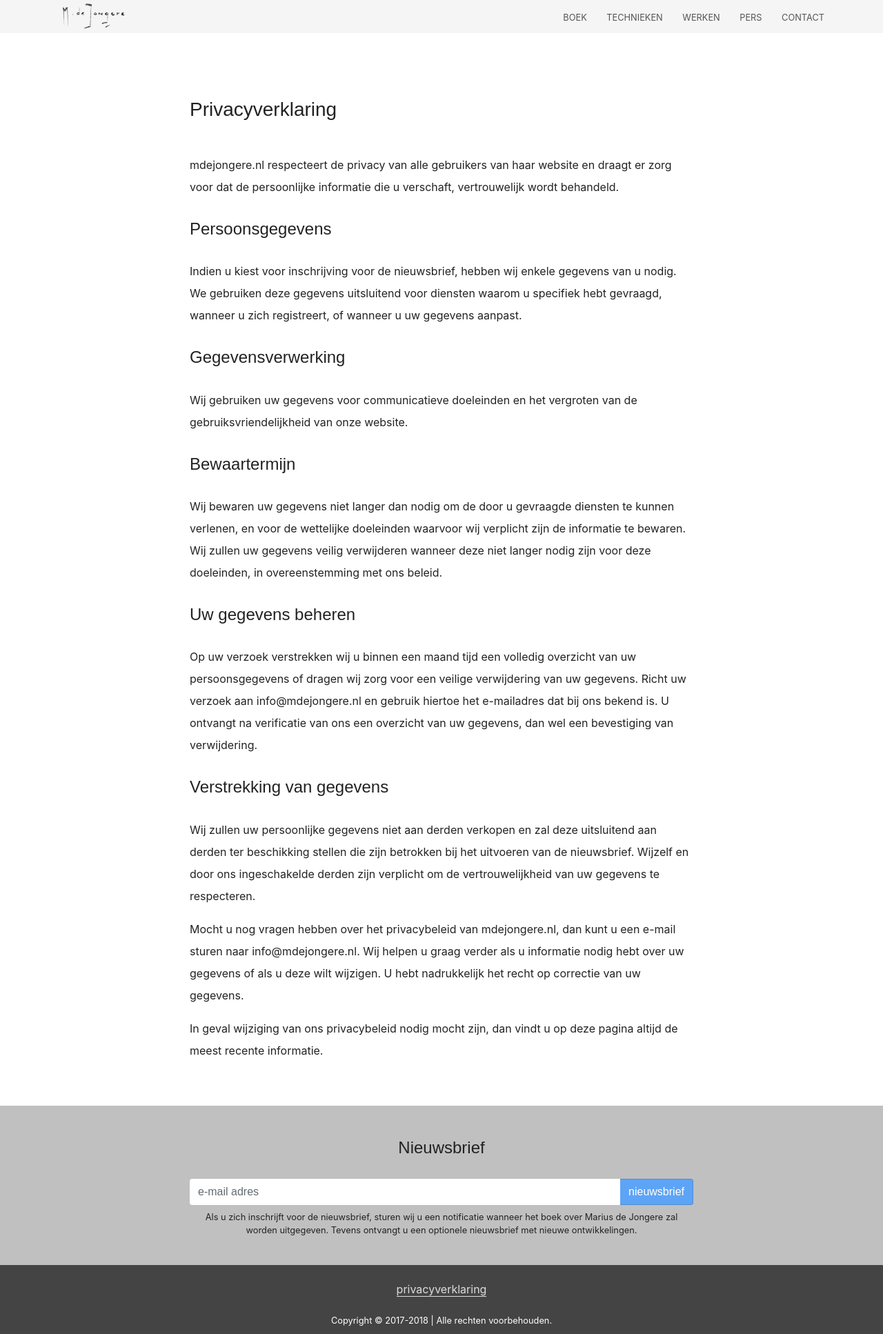
After one commit to snirp/mdejongere.nl, a Flask app: page /privacy.html in a window 1280 px wide. The commit adds this page. Shown: the whole page at 69% size. Run offline with Flask 2, Linux system fonts and the light colour scheme; some libraries are stand-ins or nearby versions; some web fonts are replaced.

Commit message:
Privacy stuff

```diff
--- a/app.py
+++ b/app.py
@@ -14,6 +14,11 @@ HOSTING_DOMAIN = 'http://mdejongere.nl/'
 @app.route("/")
 def index():
     return render_template('index.html')
+
+
+@app.route("/privacy.html")
+def privacy():
+    return render_template('privacy.html')
 
 
 @app.route("/boek.html")
--- a/static/css/main-2.css
+++ b/static/css/main-2.css
@@ -7,7 +7,7 @@ body {
   line-height: 2rem;
   color: #222;
   font-size: 16px;
-  margin: 0 0 60px;
+  margin: 0 0 100px;
 }
 
 body#index header {
@@ -55,6 +55,16 @@ address {
 
 a {
   color: #5EA4F6;
+}
+
+footer a:link, footer a:visited, footer a:hover, footer a:active {
+  color: #ddd;
+  text-decoration: none;
+  border-bottom: 1px solid #ddd;
+}
+
+footer a:hover {
+  border-bottom-color: #5EA4F6;
 }
 
 h1, h2, h3, h4, h5, h6, blockquote {
@@ -107,7 +117,7 @@ footer {
   position: absolute;
   left: 0;
   bottom: 0;
-  height: 60px;
+  height: 100px;
   width: 100%;
   overflow:hidden;
 }
--- a/templates/base.html
+++ b/templates/base.html
@@ -93,8 +93,11 @@
 </section>
 
 <footer class="container-fuid text-center">
-  <p class="small pt-4 pb-3 mb-0">
-    Copyright &copy; 2017 | Alle rechten voorbehouden.
+  <div class="pt-4 mb-0">
+      <a href="/privacy.html">privacyverklaring</a>
+  </div>
+  <div class="small pt-4 pb-3 mb-0">
+    Copyright &copy; 2017-2018 | Alle rechten voorbehouden.
   </p>
 </footer>
 {% endblock %}
--- /dev/null
+++ b/templates/privacy.html
@@ -0,0 +1,67 @@
+{% extends "base.html" %}
+
+{% block title %}Privacyverklaring MdeJongere.nl{% endblock %}
+
+{% block main %}
+<section>
+  <div class="row">
+    <div class="offset-md-2 col-md-8 col-12">
+        <h3>Privacyverklaring</h3>
+            <p>
+                mdejongere.nl respecteert de privacy van alle gebruikers van haar website en draagt er zorg
+                voor dat de persoonlijke informatie die u verschaft, vertrouwelijk wordt behandeld.
+            </p>
+
+            <h4>Persoonsgegevens</h4>
+                <p>
+                    Indien u kiest voor inschrijving voor de nieuwsbrief, hebben wij enkele gegevens van u nodig.
+                    We gebruiken deze gegevens uitsluitend voor diensten waarom u specifiek hebt gevraagd,
+                    wanneer u zich registreert, of wanneer u uw gegevens aanpast.
+                </p>
+
+
+            <h4>Gegevensverwerking</h4>
+                <p>
+                    Wij gebruiken uw gegevens voor communicatieve doeleinden en het vergroten van de
+                    gebruiksvriendelijkheid van onze website.
+                </p>
+
+            <h4>Bewaartermijn</h4>
+                <p>
+                    Wij bewaren uw gegevens niet langer dan nodig om de door u gevraagde diensten te
+                    kunnen verlenen, en voor de wettelijke doeleinden waarvoor wij verplicht zijn de
+                    informatie te bewaren. Wij zullen uw gegevens veilig verwijderen wanneer deze
+                    niet langer nodig zijn voor deze doeleinden, in overeenstemming met ons beleid.
+                </p>
+
+            <h4>Uw gegevens beheren</h4>
+                <p>
+                    Op uw verzoek verstrekken wij u binnen een maand tijd een volledig overzicht van
+                    uw persoonsgegevens of dragen wij zorg voor een veilige verwijdering van uw
+                    gegevens. Richt uw verzoek aan info@mdejongere.nl en gebruik hiertoe het e-mailadres
+                    dat bij ons bekend is. U ontvangt na verificatie van ons een overzicht van uw gegevens,
+                    dan wel een bevestiging van verwijdering.
+                </p>
+
+            <h4>Verstrekking van gegevens</h4>
+                <p>
+                    Wij zullen uw persoonlijke gegevens niet aan derden verkopen en zal deze
+                    uitsluitend aan derden ter beschikking stellen die zijn betrokken bij het uitvoeren
+                    van de nieuwsbrief. Wijzelf en door ons ingeschakelde derden zijn verplicht om de
+                    vertrouwelijkheid van uw gegevens te respecteren.
+                </p>
+                <p>
+                    Mocht u nog vragen hebben over het privacybeleid van mdejongere.nl, dan kunt u een e-mail
+                    sturen naar info@mdejongere.nl. Wij helpen u graag verder als u informatie nodig hebt over
+                    uw gegevens of als u deze wilt wijzigen. U hebt nadrukkelijk het recht op correctie
+                    van uw gegevens.
+                </p>
+                <p>
+                    In geval wijziging van ons privacybeleid nodig mocht zijn, dan vindt u op deze pagina
+                     altijd de meest recente informatie.
+                </p>
+
+    </div>
+  </div>
+</section>
+{% endblock %}
```
Also changed, not shown: requirements.txt (added, +31 -0 lines), templates/sitemap.xml (+7 -0 lines), 2 other files.
